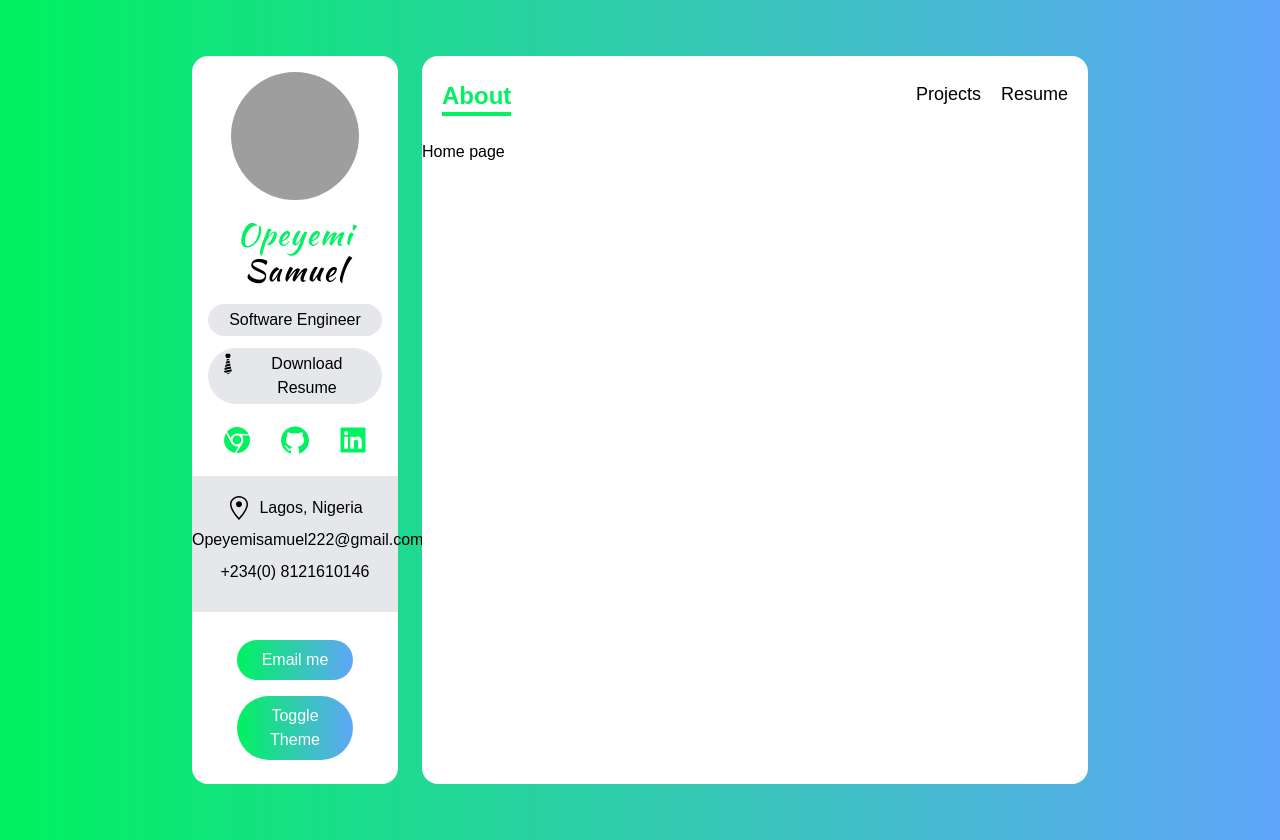
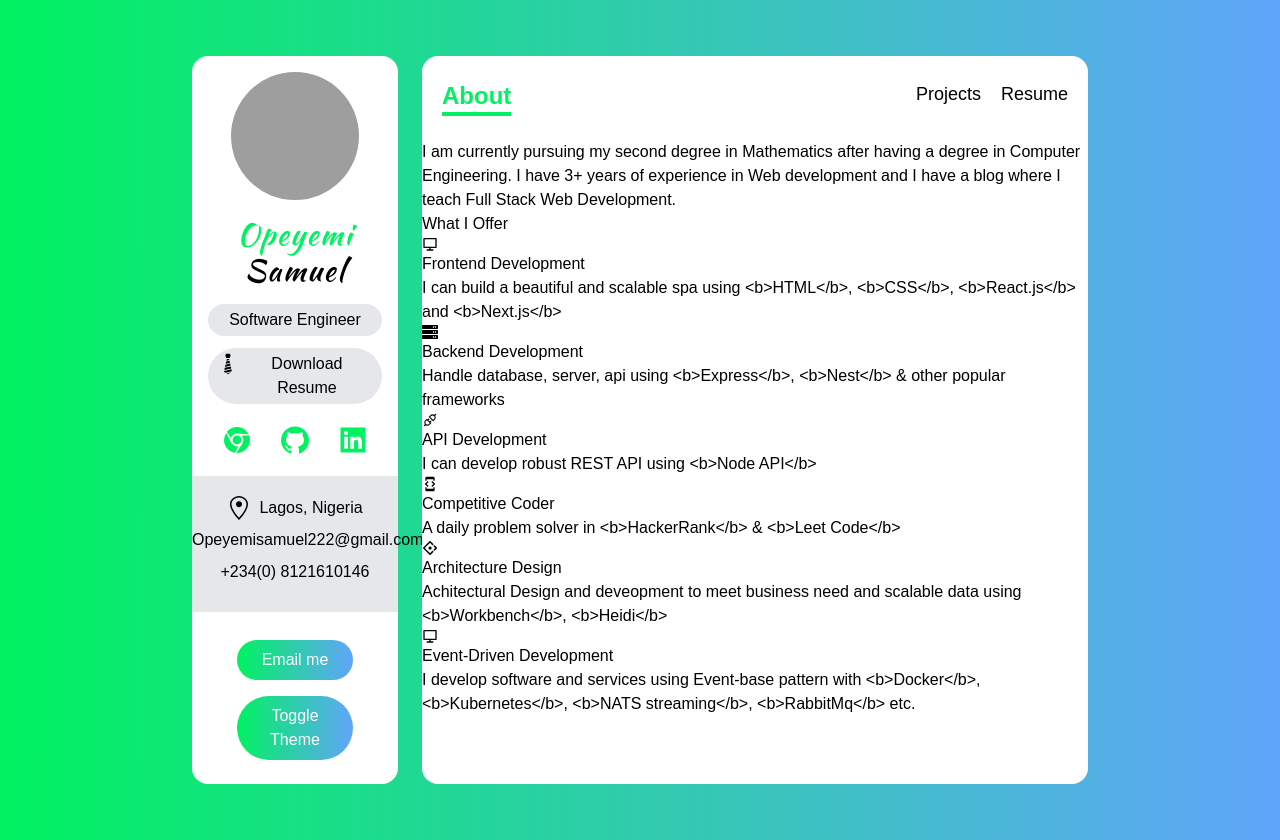
Before and after one commit to SamDTech/portfolio, a Next.js app: page / in a window 1280 px wide. Built offline with nearby package versions, Linux system fonts and the light colour scheme; grey boxes are pictures that could not be loaded.

Commit message:
service card

```diff
--- /dev/null
+++ b/components/ServiceCard.tsx
@@ -0,0 +1,18 @@
+import React from "react";
+import { Data } from "../type";
+
+const ServiceCard: React.FC<{
+  service: Data;
+}> = ({ service: { title, about, Icon } }) => {
+  return (
+    <div>
+          <Icon />
+          <div>
+              <h4>{title}</h4>
+              <p>{about}</p>
+          </div>
+    </div>
+  );
+};
+
+export default ServiceCard;
--- /dev/null
+++ b/data.ts
@@ -0,0 +1,42 @@
+import { RiComputerLine } from "react-icons/ri";
+import { FaServer } from "react-icons/fa";
+import { Data } from "./type";
+import { AiOutlineAntDesign, AiOutlineApi } from "react-icons/ai";
+import { MdDeveloperMode } from "react-icons/md";
+
+export const services: Data[] = [
+  {
+    title: "Frontend Development",
+    about:
+      "I can build a beautiful and scalable spa using <b>HTML</b>, <b>CSS</b>, <b>React.js</b> and <b>Next.js</b>",
+    Icon: RiComputerLine,
+  },
+  {
+    title: "Backend Development",
+    about:
+      "Handle database, server, api using <b>Express</b>, <b>Nest</b> & other popular frameworks",
+    Icon: FaServer,
+  },
+  {
+    title: "API Development",
+    about: "I can develop robust REST API using <b>Node API</b>",
+    Icon: AiOutlineApi,
+  },
+  {
+    title: "Competitive Coder",
+    about: "A daily problem solver in <b>HackerRank</b> & <b>Leet Code</b>",
+    Icon: MdDeveloperMode,
+  },
+  {
+    title: "Architecture Design",
+    about:
+      "Achitectural Design and deveopment to meet business need and scalable data using <b>Workbench</b>, <b>Heidi</b>",
+    Icon: AiOutlineAntDesign,
+  },
+  {
+    title: "Event-Driven Development",
+    about:
+      "I develop software and services using Event-base pattern with <b>Docker</b>, <b>Kubernetes</b>, <b>NATS streaming</b>, <b>RabbitMq</b> etc.",
+    Icon: RiComputerLine,
+  },
+];
--- a/pages/api/hello.ts
+++ /dev/null
@@ -1,5 +0,0 @@
-// Next.js API route support: https://nextjs.org/docs/api-routes/introduction
-
-export default (req, res) => {
-  res.status(200).json({ name: 'John Doe' })
-}
--- a/pages/index.tsx
+++ b/pages/index.tsx
@@ -1,11 +1,35 @@
-import React from 'react'
+import React from "react";
+import { services } from "../data";
+import ServiceCard from "../components/ServiceCard";
 
 const index = () => {
   return (
     <div>
-      Home page
+      <h5>
+        {" "}
+        I am currently pursuing my second degree in Mathematics after having a
+        degree in Computer Engineering. I have 3+ years of experience in Web
+        development and I have a blog where I teach Full Stack Web Development.{" "}
+      </h5>
+      <div>
+        <h5>What I Offer</h5>
+        <div>
+          {services &&
+            services.map((service) => (
+              <div key={service.title}>
+                <ServiceCard service={service} />
+              </div>
+            ))}
+        </div>
+      </div>
     </div>
-  )
-}
+  );
+};
 
-export default index
+export default index;
+
+// export const getStaticProps = async () => {
+//   return {
+//     props: { services },
+//   };
+// };
--- /dev/null
+++ b/type.ts
@@ -0,0 +1,7 @@
+import { IconType } from "react-icons/lib";
+
+export interface Data {
+  title: string;
+  about: string;
+  Icon: IconType;
+}
```
